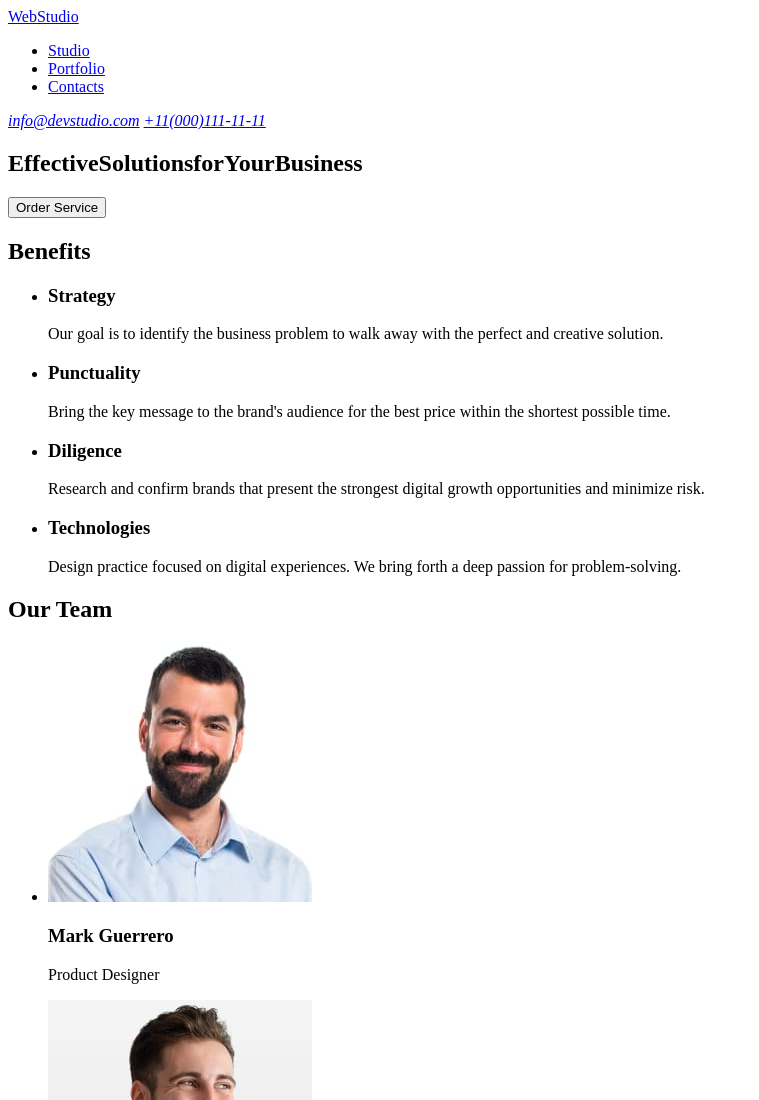
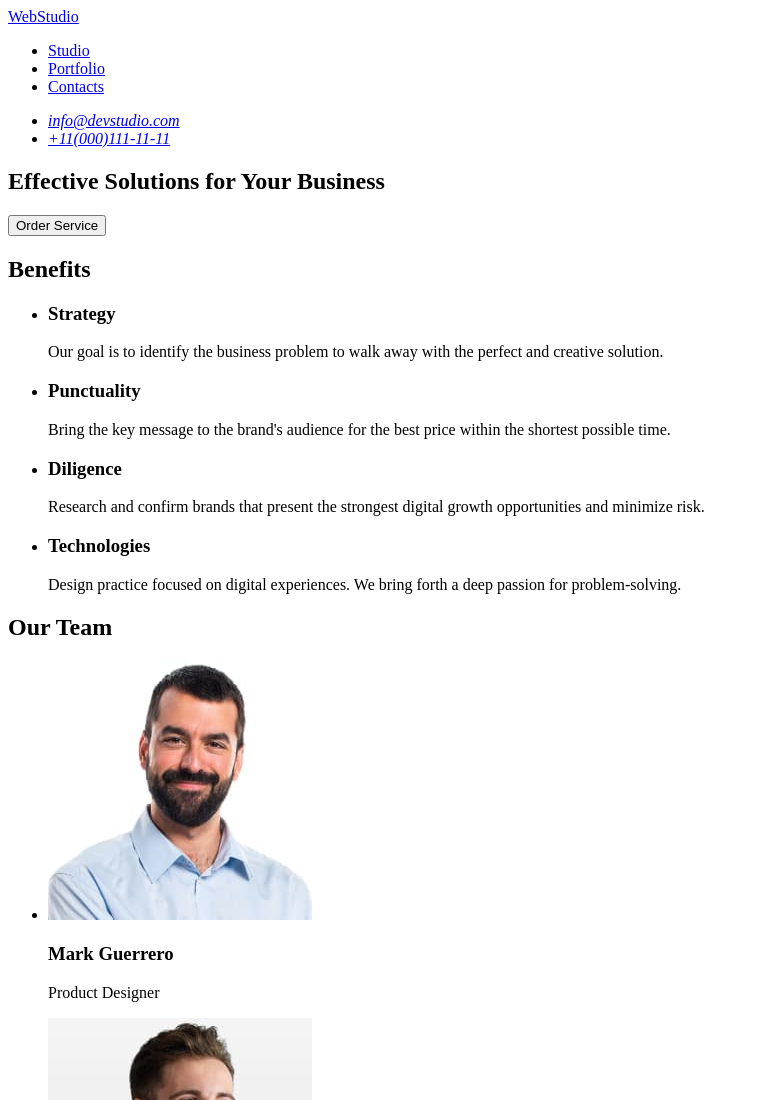
Before and after one commit to tnysha/HomeWork-1, a plain HTML site: page index.html in a window 1280 px wide. Shown: the top 1100 px of the page, without its empty margins (0-759 px from the left). Drawn offline with Linux system fonts and the light colour scheme.

Commit message:
corrections in header and section1

```diff
--- a/index.html
+++ b/index.html
@@ -14,14 +14,16 @@
         </ul>
       </nav>
       <address>
-        <a href="”mailto:info@devstudio.com”">info@devstudio.com</a>
-        <a href="tel:+110001111111">+11(000)111-11-11</a>
+        <ul>
+          <li><a href="”mailto:info@devstudio.com”">info@devstudio.com</a></li>
+          <li><a href="tel:+110001111111">+11(000)111-11-11</a></li>
+        </ul>
       </address>
     </header>
 
     <main>
       <section>
-        <h1>EffectiveSolutionsforYourBusiness</h1>
+        <h1>Effective Solutions for Your Business</h1>
         <button type="button">Order Service</button>
       </section>
 
```
